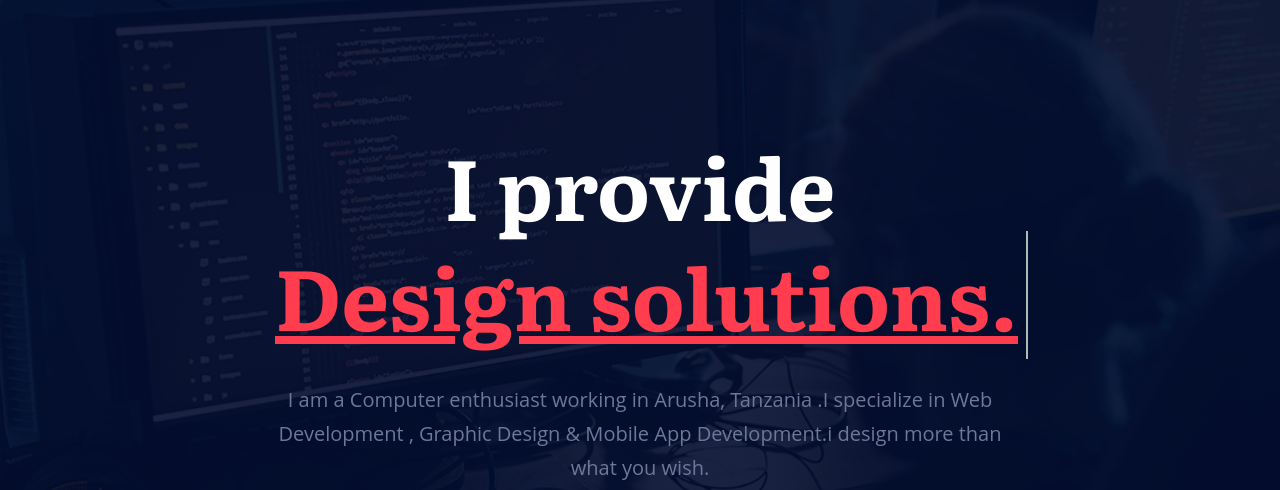
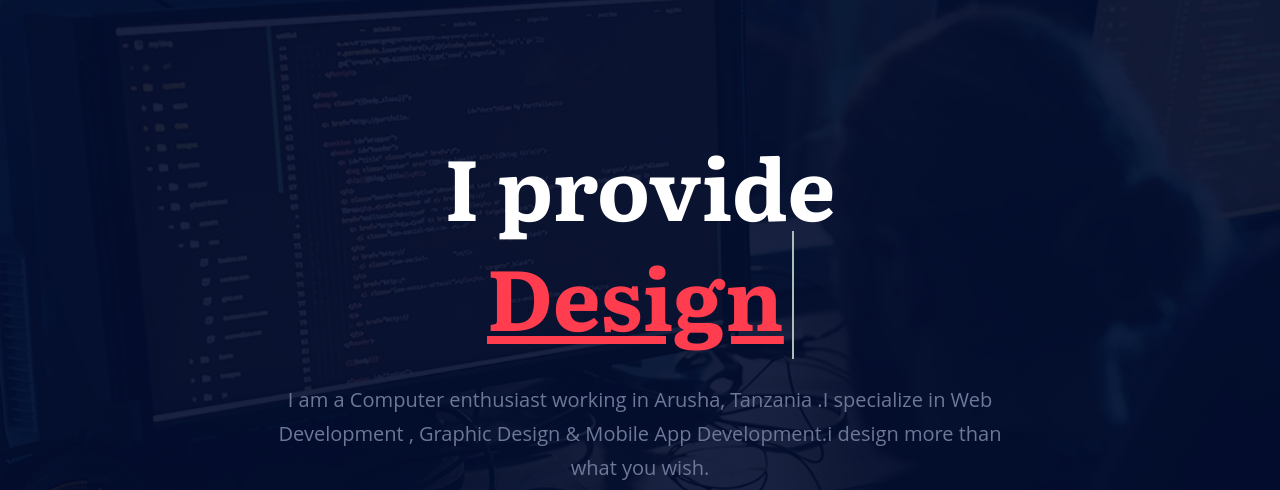
Before and after one commit to deomeku/deoevod.github.io, a plain HTML site: page index.html in a window 1280 px wide. Shown: the part 107-597 px from the top of the page. Drawn offline with Linux system fonts and the light colour scheme.

Commit message:
Update index.html

```diff
--- a/index.html
+++ b/index.html
@@ -78,7 +78,7 @@
 					 <h1 class="cd-headline clip is-full-width mb-4 ">
 					 	I provide <br>
 	                    <span class="cd-words-wrapper text-color">
-	                        <b class="is-visible">Design solutions. </b>
+	                        <b class="is-visible">Design</b>
 	                        <b>Creative Ideas.</b>
 	                    </span>
 	                </h1>
```
